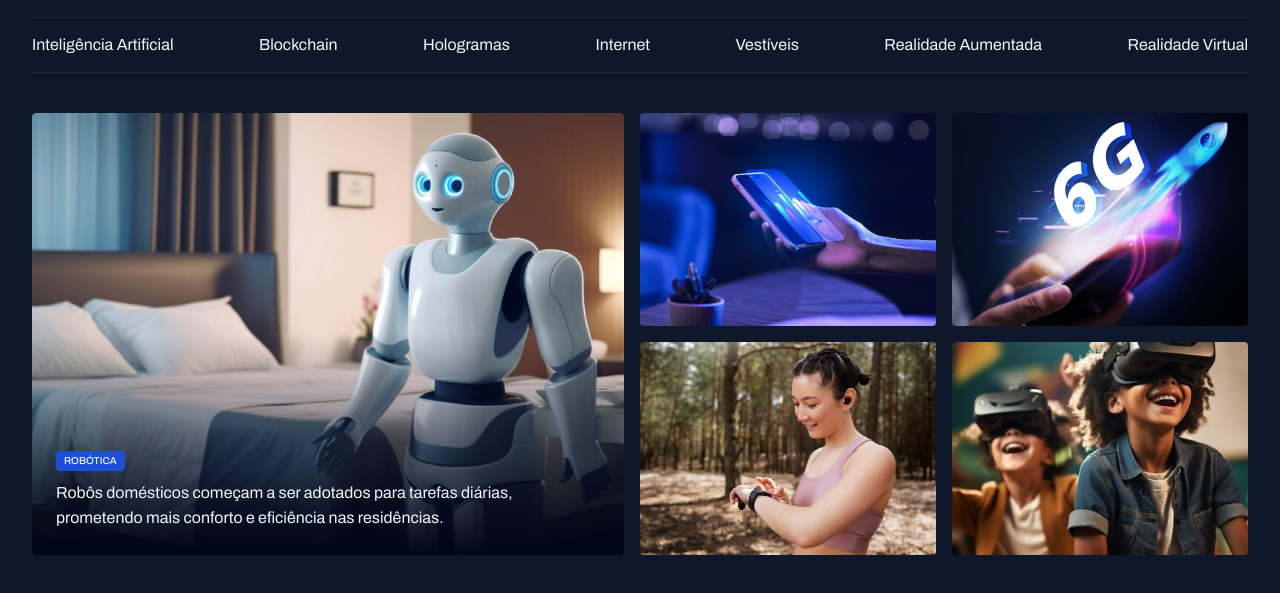
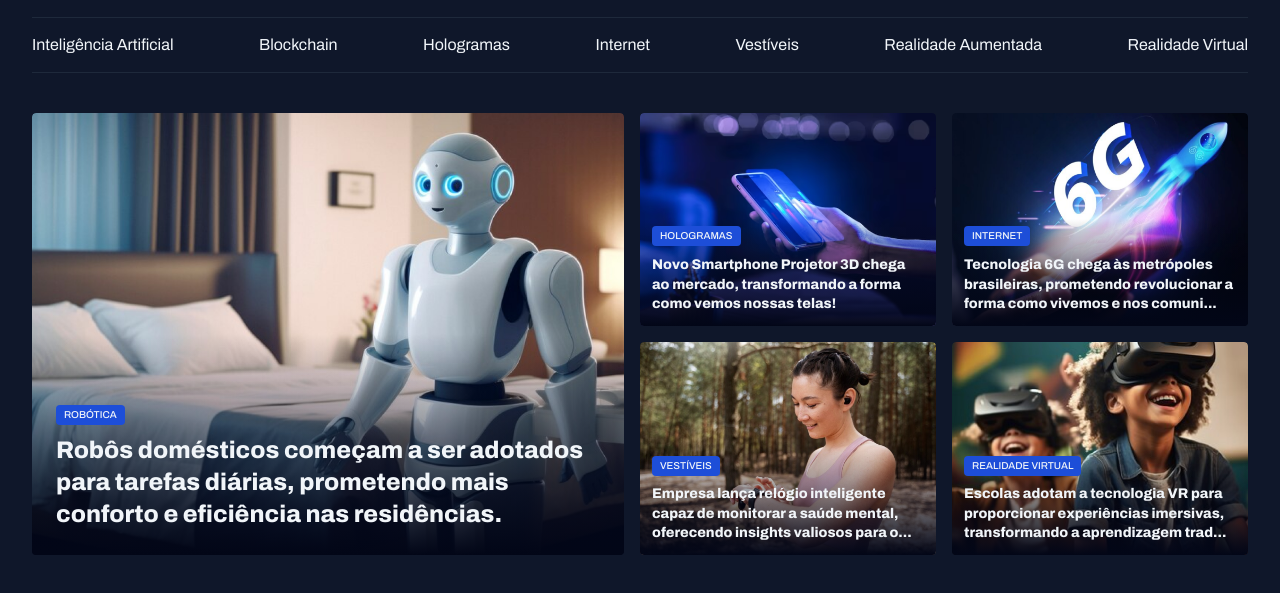
Before and after one commit to arakakimath/RsFullstackProject03-NewsPortal, a plain HTML site: page index.html in a window 1280 px wide. Shown: the part 55-648 px from the top of the page. Drawn offline with Linux system fonts and the light colour scheme.

Commit message:
Featured section done

```diff
--- a/index.html
+++ b/index.html
@@ -43,21 +43,37 @@
         <img src="assets/images/Image 01.png" alt="...">
         <figcaption>
           <span class="content-tag">Robótica</span>
-          <h2 class="text-2lg">Robôs domésticos começam a ser adotados para tarefas diárias, prometendo mais conforto e eficiência nas residências.</h2>
+          <h2 class="text-2xl">Robôs domésticos começam a ser adotados para tarefas diárias, prometendo mais conforto e eficiência nas residências.</h2>
         </figcaption>
       </figure>
       <div class="grid grid-cols-2 gap-16">
-        <figure>
+        <figure class="card">
           <img src="assets/images/Image 02.png" alt="...">
+          <figcaption>
+            <span class="content-tag">hologramas</span>
+            <h2 class="text-lg">Novo Smartphone Projetor 3D chega ao mercado, transformando a forma como vemos nossas telas!</h2>
+          </figcaption>
         </figure>
-        <figure>
+        <figure class="card">
           <img src="assets/images/Image 03.png" alt="...">
+          <figcaption>
+            <span class="content-tag">internet</span>
+            <h2 class="text-lg">Tecnologia 6G chega às metrópoles brasileiras, prometendo revolucionar a forma como vivemos e nos comuni...</h2>
+          </figcaption>
         </figure>
-        <figure>
+        <figure class="card">
           <img src="assets/images/Image 04.png" alt="...">
+          <figcaption>
+            <span class="content-tag">vestíveis</span>
+            <h2 class="text-lg">Empresa lança relógio inteligente capaz de monitorar a saúde mental, oferecendo insights valiosos para o...</h2>
+          </figcaption>
         </figure>
-        <figure>
+        <figure class="card">
           <img src="assets/images/Image 05.png" alt="...">
+          <figcaption>
+            <span class="content-tag">realidade virtual</span>
+            <h2 class="text-lg">Escolas adotam a tecnologia VR para proporcionar experiências imersivas, transformando a aprendizagem trad...</h2>
+          </figcaption>
         </figure>
       </div>
     </section>
--- a/styles/sections.css
+++ b/styles/sections.css
@@ -26,6 +26,10 @@
       bottom: 0;
       padding: 24px;
 
+      &:has(.text-lg) {
+        padding: 12px;
+      }
+
       h2 {
         margin-top: 8px;
       }
```
